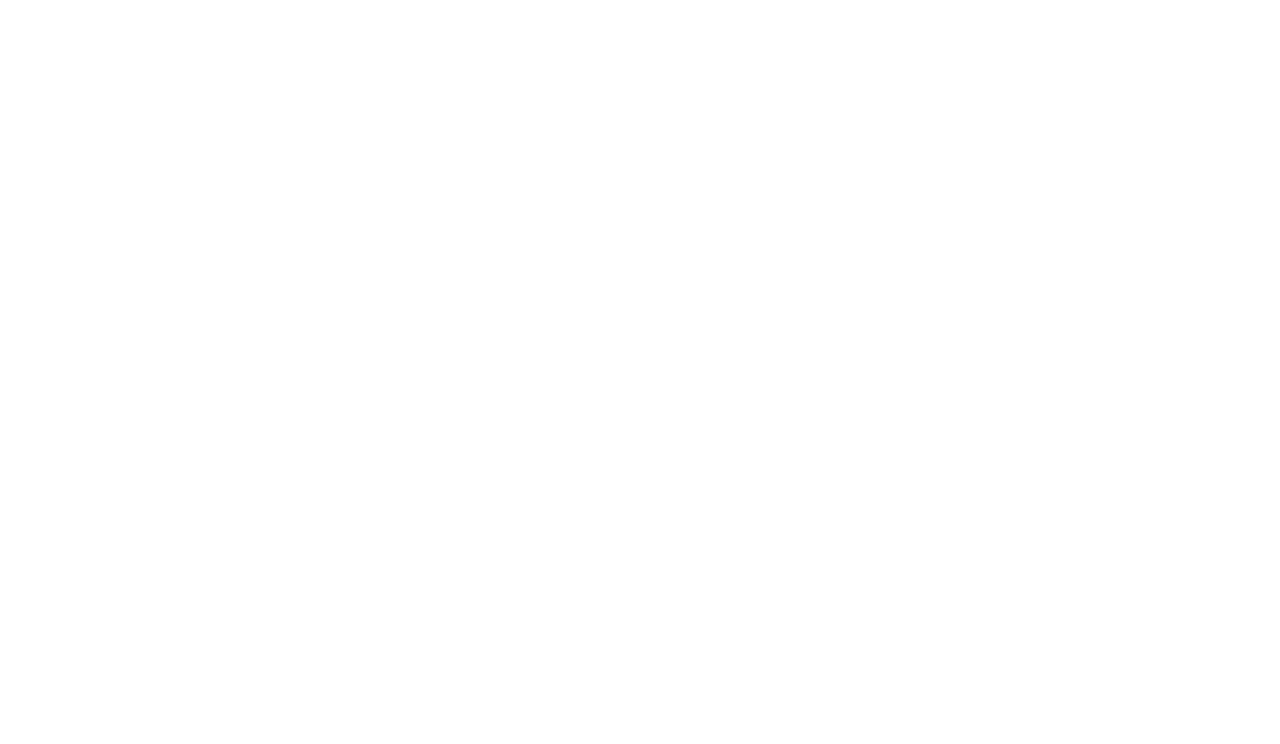
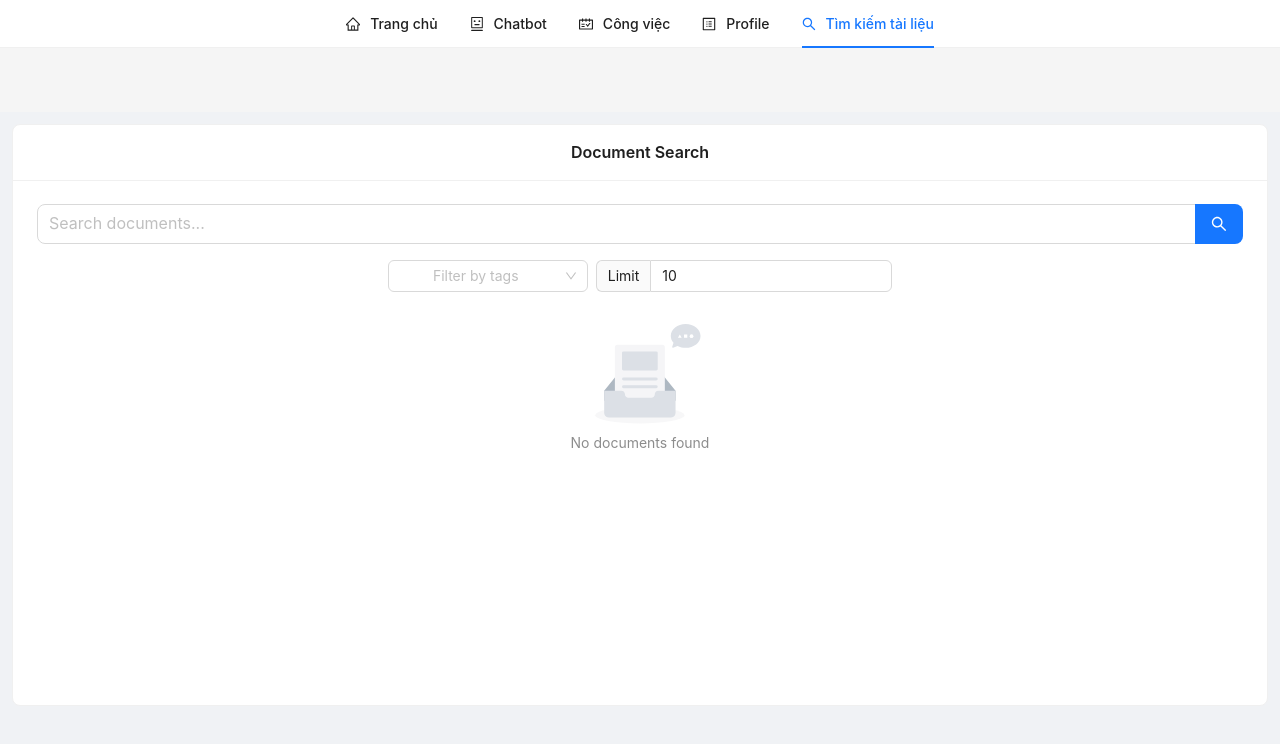
Before and after one commit to remiehneppo/chatbot-fe, a React (Vite) app: page /document-search in a window 1280 px wide. Before the commit this address had no page. Shown: the top 744 px of the page. Built offline with nearby package versions, Linux system fonts and the light colour scheme.

Commit message:
update search

```diff
--- a/src/App.tsx
+++ b/src/App.tsx
@@ -4,6 +4,7 @@
 import Chatbot from './components/Chatbot';
 import Tasks from './components/Tasks';
 import Profile from './components/Profile';
+import DocumentSearch from './components/DocumentSearch';
 import './App.css';
 
 function App() {
@@ -30,6 +31,11 @@
             <Profile />
           </MainLayout>
         } />
+        <Route path="/document-search" element={
+          <MainLayout>
+            <DocumentSearch />
+          </MainLayout>
+        } />
       </Routes>
     </Router>
   );
--- a/src/components/Chatbot.css
+++ b/src/components/Chatbot.css
@@ -1,16 +1,12 @@
 .chat-container {
-  width: 75vw;
-  min-height: 80vh;
-  height: auto;
-  margin: 20px auto;
+  width: 100%;
   display: flex;
   flex-direction: column;
+  background: #fff;
 }
 
 .chat-messages {
   flex: 1;
-  min-height: 60vh;
-  max-height: calc(80vh - 120px); /* Account for input area and padding */
   overflow-y: auto;
   padding: 20px;
   scrollbar-width: thin;
@@ -39,8 +35,9 @@
 .chat-input {
   display: flex;
   gap: 10px;
-  padding: 10px;
+  padding: 16px;
   border-top: 1px solid #e8e8e8;
+  background: #fff;
 }
 
 /* Message styles */
--- /dev/null
+++ b/src/components/DocumentSearch.css
@@ -0,0 +1,49 @@
+.search-container {  width: 100%;  height: 100%;  display: flex;  flex-direction: column;  background: #fff;}.document-list {
+  margin-top: 16px;
+  flex: 1;
+  overflow-y: auto;
+}
+
+.ant-list-item {
+  transition: all 0.3s;
+}
+
+.ant-list-item:hover {
+  background-color: #fafafa;
+}
+
+.ant-tag {
+  margin: 4px;
+}
+
+.ant-tag:hover {
+  opacity: 0.8;
+}
+
+.document-list-item {
+  padding: 16px !important;
+  background: white;
+  border-radius: 8px;
+  margin-bottom: 8px;
+  box-shadow: 0 1px 2px rgba(0, 0, 0, 0.05);
+}
+
+.document-list-item:hover {
+  background: #fafafa;
+}
+
+.document-content {
+  padding: 8px 0;
+  white-space: pre-wrap;
+  width: 100%;
+}
+
+.content-wrapper {
+  padding: 0 16px;
+  margin: 8px 0;
+}
+
+/* Animation for expand/collapse */
+.document-content {
+  transition: max-height 0.3s ease-in-out;
+}
--- /dev/null
+++ b/src/components/DocumentSearch.tsx
@@ -0,0 +1,224 @@
+import { useState } from 'react';
+import { Input, Card, List, Tag, Space, Empty, Select, InputNumber, Typography, Button } from 'antd';
+import { SearchOutlined, DownOutlined, UpOutlined } from '@ant-design/icons';
+import ReactMarkdown from 'react-markdown';
+const { Text, Title } = Typography;
+
+interface Metadata {
+  title: string;
+  source: string;
+  tags: string[];
+  custom: { [key: string]: string }  // or Record<string, string>, page value: custom["page"]
+}
+
+interface Document {
+  id: string;
+  content: string;
+  metadata: Metadata;
+  created_at: number;
+}
+
+interface SearchRequest {
+  queries: string[];
+  tags?: string[];
+  limit?: number;
+}
+
+interface DataResponse<T> {
+  status: string;
+  message: string;
+  data: T;
+}
+
+interface SearchResponse {
+  documents: Document[];
+}
+
+const DocumentSearch = () => {
+  const [documents, setDocuments] = useState<Document[]>([]);
+  const [loading, setLoading] = useState(false);
+  const [searchTerm, setSearchTerm] = useState('');
+  const [selectedTags, setSelectedTags] = useState<string[]>([]);
+  const [limit, setLimit] = useState(10);
+  const [expandedIds, setExpandedIds] = useState<Set<string>>(new Set());
+
+  const handleSearch = async (value: string) => {
+    if (!value.trim() && selectedTags.length === 0) {
+
+      setDocuments([]);
+      return;
+    }
+
+    setLoading(true);
+    try {
+      const searchRequest: SearchRequest = {
+        queries: value.trim() ? value.split(',').filter(q => q.length > 0) : [],
+        tags: selectedTags.length > 0 ? selectedTags : undefined,
+        limit: limit
+      };
+
+      console.log('Sending request:', searchRequest); // Debug log
+
+      const response = await fetch('http://localhost:8888/api/v1/documents/search', {
+        method: 'POST',
+        headers: {
+          'Content-Type': 'application/json',
+          'Accept': 'application/json',
+        },
+        body: JSON.stringify(searchRequest)
+      });
+
+      console.log('Response status:', response.status); // Debug log
+      console.log('Response headers:', Object.fromEntries(response.headers.entries())); // Debug log
+
+      if (!response.ok) {
+        const errorText = await response.text();
+        console.error('Error response:', errorText); // Debug log
+        throw new Error(`Search failed: ${errorText}`);
+      }
+
+      const responseData: DataResponse<SearchResponse> = await response.json();
+      console.log('Response data:', responseData); // Debug log
+
+      if (responseData.status === 'success') {
+        console.log('Search results:', responseData.data.documents); // Debug log
+        setDocuments(responseData.data.documents);
+      } else {
+        throw new Error(responseData.message);
+      }
+    } catch (error) {
+      console.error('Search error:', error);
+    } finally {
+      setLoading(false);
+    }
+  };
+
+  const toggleExpand = (id: string) => {
+    const newExpanded = new Set(expandedIds);
+    if (expandedIds.has(id)) {
+      newExpanded.delete(id);
+    } else {
+      newExpanded.add(id);
+    }
+    setExpandedIds(newExpanded);
+  };
+
+  return (
+    <Card title="Document Search" className="search-container">
+      <Space direction="vertical" size="middle" style={{ width: '100%' }}>
+        <Input.Search
+          placeholder="Search documents..."
+          enterButton={<SearchOutlined />}
+          size="large"
+          loading={loading}
+          onSearch={handleSearch}
+          onChange={(e) => setSearchTerm(e.target.value)}
+          value={searchTerm}
+        />
+
+        <Space>
+          <Select
+            mode="tags"
+            style={{ minWidth: 200 }}
+            placeholder="Filter by tags"
+            onChange={setSelectedTags}
+            value={selectedTags}
+          />
+
+          <InputNumber
+            min={1}
+            max={100}
+            defaultValue={10}
+            onChange={(value) => setLimit(value || 10)}
+            addonBefore="Limit"
+          />
+        </Space>
+
+        <List
+          className="document-list"
+          loading={loading}
+          dataSource={documents}
+          locale={{
+            emptyText: <Empty description="No documents found" />
+          }}
+          renderItem={(doc) => (
+            <List.Item
+              className="document-list-item"
+              actions={[
+                <Button
+                  type="link"
+                  onClick={() => toggleExpand(doc.id)}
+                  icon={expandedIds.has(doc.id) ? <UpOutlined /> : <DownOutlined />}
+                >
+                  {expandedIds.has(doc.id) ? 'Show less' : 'Show more'}
+                </Button>
+              ]}
+            >
+              <List.Item.Meta
+                title={
+                  <Space direction="vertical" size={0}>
+                    <Title level={5} style={{ margin: 0 }}>
+                      {doc.metadata.title}
+                    </Title>
+                    <Space split={<Text type="secondary">|</Text>}>
+                      {doc.metadata.source && (
+                        <Text type="secondary">
+                          Source: {doc.metadata.source}
+                        </Text>
+                      )}
+                      <Text type="secondary">
+                        Created: {new Date(doc.created_at * 1000).toLocaleDateString()}
+                      </Text>
+                      {doc.metadata.custom?.page && (
+                        <Text type="secondary">
+                          Page: {doc.metadata.custom.page}
+                        </Text>
+                      )}
+                    </Space>
+                  </Space>
+                }
+                description={
+                  <Space direction="vertical" style={{ width: '100%' }} size={12}>
+                    {/* Tags section */}
+                    <Space size={[0, 8]} wrap>
+                      {doc.metadata.tags.map(tag => (
+                        <Tag
+                          key={tag}
+                          color="blue"
+                          style={{ cursor: 'pointer' }}
+                          onClick={() => {
+                            if (!selectedTags.includes(tag)) {
+                              setSelectedTags([...selectedTags, tag]);
+                              handleSearch(searchTerm);
+                            }
+                          }}
+                        >
+                          {tag}
+                        </Tag>
+                      ))}
+                    </Space>
+
+                    {/* Content preview/full section */}
+                    <div className="document-content" style={{ textAlign: 'justify' }}>
+                      {expandedIds.has(doc.id) ? (
+                        <ReactMarkdown>
+                          {'...' + doc.content + '...'}
+                        </ReactMarkdown>
+                      ) : (
+                        <ReactMarkdown >
+                          {'...' + doc.content.substring(0, 200) + '...'}
+                        </ReactMarkdown>
+                      )}
+                    </div>
+                  </Space>
+                }
+              />
+            </List.Item>
+          )}
+        />
+      </Space>
+    </Card>
+  );
+};
+
+export default DocumentSearch;
--- a/src/components/Layout/MainLayout.css
+++ b/src/components/Layout/MainLayout.css
@@ -1,6 +1,17 @@
 .main-content {
     display: flex;
     justify-content: center;
-    align-items: center;
-    padding: 20px;
-  }
+    align-items: flex-start;  /* Change from center to flex-start */
+    padding: 12px;
+    height: 100%;  /* Exact height calculation */
+    width: 100%;
+    background: #f0f2f5;
+    overflow: hidden;  /* Prevent scrolling at layout level */
+}
+
+.main-content > * {
+    width: 100%;
+    height:80%;
+    max-height: calc(100vh - 120px);  /* Account for padding */
+    overflow: auto;
+}
--- a/src/components/Layout/MainLayout.tsx
+++ b/src/components/Layout/MainLayout.tsx
@@ -1,7 +1,7 @@
 import React from 'react';
 import { Layout, Menu } from 'antd';
 import { Link, useLocation } from 'react-router-dom';
-import { HomeOutlined, RobotOutlined, ProfileOutlined, ScheduleOutlined } from '@ant-design/icons';
+import { HomeOutlined, RobotOutlined, ProfileOutlined, ScheduleOutlined, SearchOutlined } from '@ant-design/icons';
 import './MainLayout.css';
 const { Header, Content } = Layout;
 
@@ -33,11 +33,16 @@
       icon: <ProfileOutlined />,
       label: <Link to="/profile">Profile</Link>,
     },
+    {
+      key: '/document-search',
+      icon: <SearchOutlined />,
+      label: <Link to="/document-search">Tìm kiếm tài liệu</Link>,
+    },
   ];
 
   return (
     <Layout style={{ minHeight: '100vh' }}>
-      <Header style={{ padding: 0, background: '#fff' }}>
+      <Header style={{ padding: 0, background: '#fff', height: '48px', lineHeight: '48px' }}>
         <Menu
           theme="light"
           mode="horizontal"
@@ -46,7 +51,16 @@
           style={{ justifyContent: 'center' }}
         />
       </Header>
-      <Content className='main-content' style={{ padding: '24px', display: 'flex', justifyContent: 'center' }}>
+      <Content
+        className='main-content'
+        style={{
+          padding: '12px',
+          height: 'calc(100vh - 48px)',
+          display: 'flex',
+          justifyContent: 'center',
+          overflow: 'hidden'
+        }}
+      >
         {children}
       </Content>
     </Layout>
```
